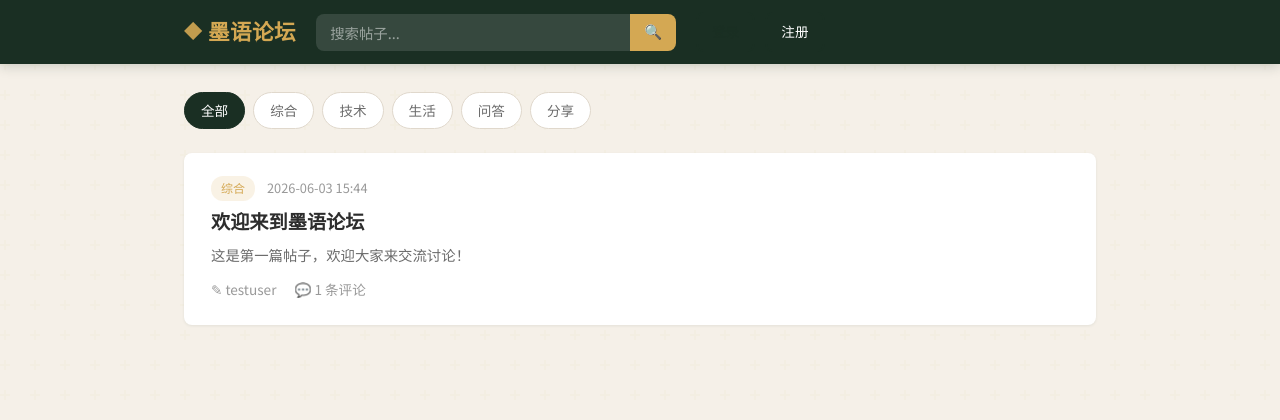
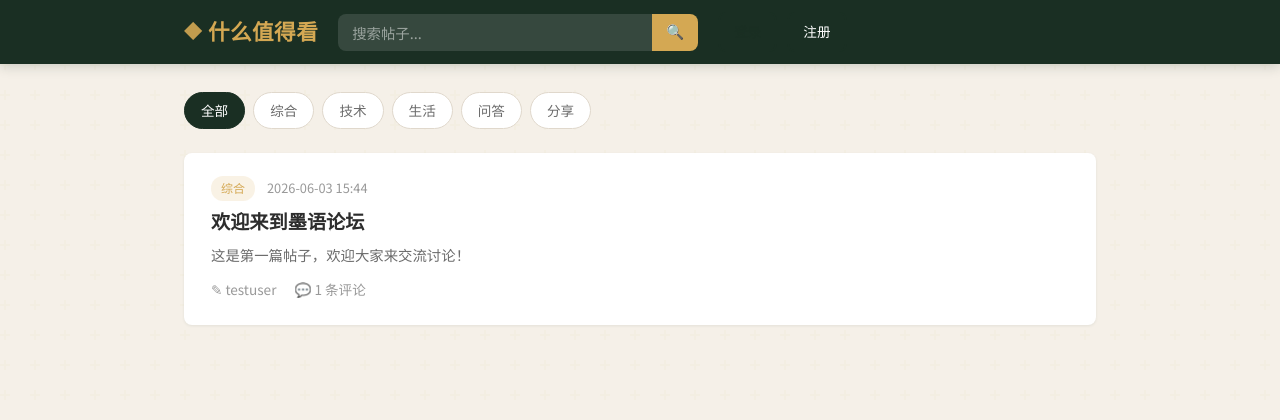
Before and after one commit to Bob-Yuan/SMZDK, a Flask app: page / in a window 1280 px wide. Shown: the top 420 px of the page. Run offline with Flask 3, Linux system fonts and the light colour scheme; data comes from the database, SQL or seed files in the repository.

Commit message:
feat: Flask论坛项目开发
Co-authored-by: traeagent <traeagent@users.noreply.github.com>

```diff
--- a/templates/base.html
+++ b/templates/base.html
@@ -3,7 +3,7 @@
 <head>
     <meta charset="UTF-8">
     <meta name="viewport" content="width=device-width, initial-scale=1.0">
-    <title>{% block title %}墨语论坛{% endblock %}</title>
+    <title>{% block title %}什么值得看{% endblock %}</title>
     <link rel="preconnect" href="https://fonts.googleapis.com">
     <link rel="preconnect" href="https://fonts.gstatic.com" crossorigin>
     <link href="https://fonts.googleapis.com/css2?family=Noto+Sans+SC:wght@300;400;500;700&family=Noto+Serif+SC:wght@400;600;700&display=swap" rel="stylesheet">
@@ -13,7 +13,7 @@
     <nav class="navbar">
         <div class="nav-container">
             <a href="{{ url_for('posts.index') }}" class="nav-logo">
-                <span class="logo-icon">&#9670;</span> 墨语论坛
+                <span class="logo-icon">&#9670;</span> 什么值得看
             </a>
             <form class="nav-search" action="{{ url_for('posts.index') }}" method="GET">
                 <input type="text" name="search" placeholder="搜索帖子..." value="{{ request.args.get('search', '') }}" class="search-input">
```
